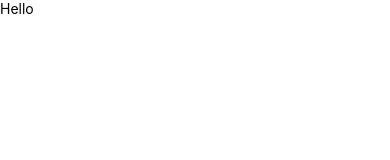
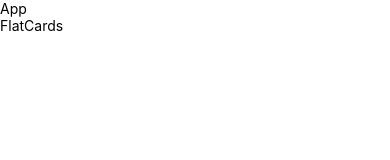
Before and after one commit to rutviksorathia/awesome_project, a React Native app: screen / in a window 390 px wide. Shown: the top 160 px of the page. Built offline with nearby package versions, Linux system fonts and the light colour scheme.

Commit message:
feat: create components

```diff
--- a/App.tsx
+++ b/App.tsx
@@ -1,43 +1,19 @@
-import React from "react";
+import { View, Text, SafeAreaViewBase, SafeAreaView, ScrollView } from 'react-native'
+import React from 'react'
+import FlatCards from './components/FlatCards'
 
-import {
-  View,
-  Text,
-  StyleSheet,
-  SafeAreaView
-} from "react-native";
-
-
-
-function App() {
-
+const App = () => {
   return (
     <SafeAreaView>
-      <View>
-        <Text style={styles.container}>
-          Hello
-        </Text>
-      </View>
+
+      <ScrollView>
+        <Text>App</Text>
+        <FlatCards />
+      </ScrollView>
+
     </SafeAreaView>
+
   )
-
-
-
-
 }
 
-const styles = StyleSheet.create({
-
-  container: {
-
-
-    alignItems: "center",
-  }
-
-});
-
-
-
-
-
-export default App;
+export default App
--- /dev/null
+++ b/components/FlatCards.tsx
@@ -0,0 +1,10 @@
+import { View, Text } from 'react-native'
+import React from 'react'
+
+export default function FlatCards() {
+    return (
+        <View>
+            <Text>FlatCards</Text>
+        </View>
+    )
+}
```
